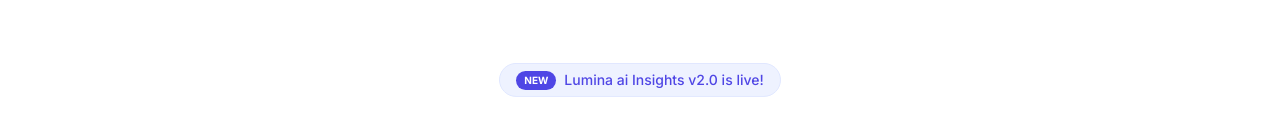
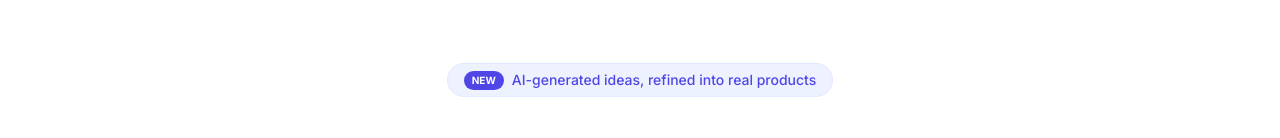
Before and after one commit to siyamregn777/lumina-ai, a React (Vite) app: page /#/ in a window 1280 px wide. Shown: the part 130-268 px from the top of the page. Built offline with nearby package versions, Linux system fonts and the light colour scheme; no server answers.

Commit message:
feat: update Hero component message to highlight AI-generated product ideas

```diff
--- a/components/Hero.tsx
+++ b/components/Hero.tsx
@@ -16,7 +16,7 @@
         <div className="text-center">
           <div className="inline-flex items-center space-x-2 bg-indigo-50 border border-indigo-100 rounded-full px-4 py-1.5 mb-8 animate-subtle-float">
             <span className="bg-indigo-600 text-white text-[10px] uppercase font-bold px-2 py-0.5 rounded-full">New</span>
-            <span className="text-indigo-600 text-sm font-medium">Lumina ai Insights v2.0 is live!</span>
+            <span className="text-indigo-600 text-sm font-medium"> AI-generated ideas, refined into real products</span>
           </div>
 
           <h1 className="text-5xl md:text-7xl font-extrabold tracking-tight text-slate-900 mb-6 font-heading">
```
